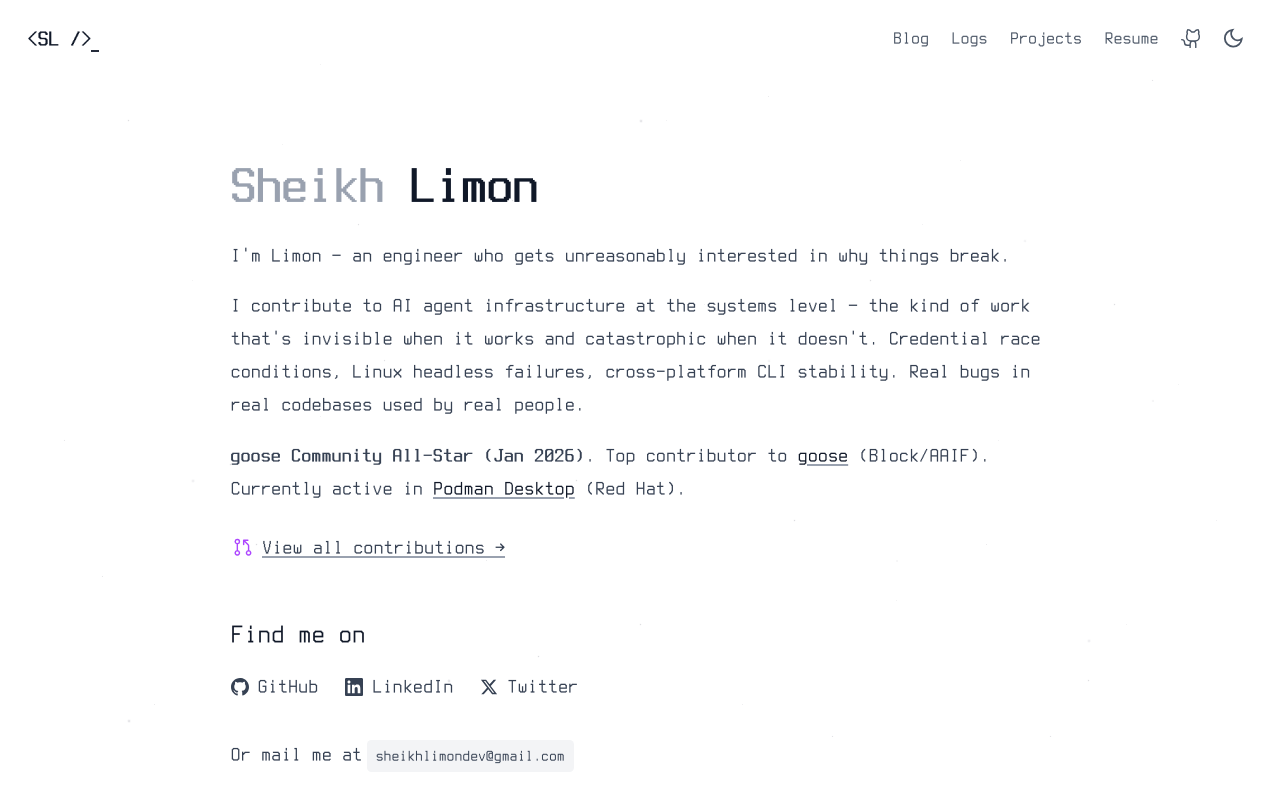
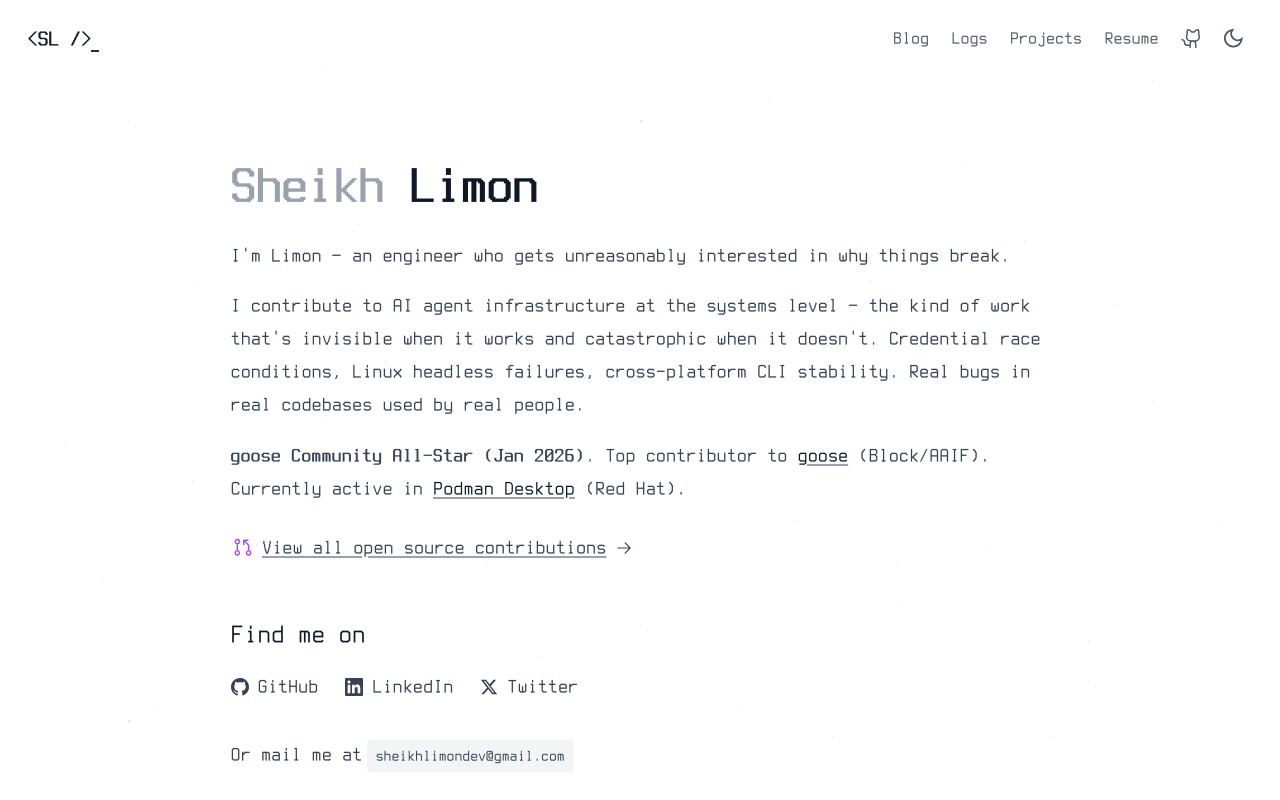
Before and after one commit to sheikhlimon/limon-portfolio, a Next.js app: page / in a window 1280 px wide. Shown: the top 800 px of the page. Built offline with nearby package versions, Linux system fonts and the light colour scheme.

Commit message:
update: remove contributions cache, improve link text with arrow icon

```diff
--- a/app/components/Hero.tsx
+++ b/app/components/Hero.tsx
@@ -2,7 +2,7 @@
 
 import { motion } from 'framer-motion'
 import { useState } from 'react'
-import { GitPullRequest } from '@phosphor-icons/react'
+import { GitPullRequest, ArrowRight } from '@phosphor-icons/react'
 import { BIO, SOCIAL_LINKS } from '../../lib/constants'
 
 export default function Hero() {
@@ -80,8 +80,9 @@ export default function Hero() {
         >
           <GitPullRequest className="w-5 h-5 text-purple-500 dark:text-purple-400" />
           <span className="underline decoration-gray-400 group-hover:decoration-gray-900 dark:group-hover:decoration-white">
-            View all contributions →
+            View all open source contributions
           </span>
+          <ArrowRight className="w-4 h-4 transition-transform duration-300 group-hover:translate-x-1" />
         </a>
       </motion.div>
 
--- a/app/contributions/page.tsx
+++ b/app/contributions/page.tsx
@@ -31,7 +31,6 @@ async function fetchPRs(query: string): Promise<GitHubPR[]> {
       headers: {
         Accept: 'application/vnd.github.v3+json',
       },
-      next: { revalidate: 3600 },
     }
   )
 
@@ -51,7 +50,6 @@ async function getRepoInfo(owner: string, repo: string) {
       headers: {
         Accept: 'application/vnd.github.v3+json',
       },
-      next: { revalidate: 3600 },
     }
   )
 
@@ -195,7 +193,7 @@ async function ContributionsContent() {
 
 export default function ContributionsPage() {
   return (
-    <Suspense fallback={<div>Loading...</div>}>
+    <Suspense fallback={null}>
       <ContributionsContent />
     </Suspense>
   )
```
